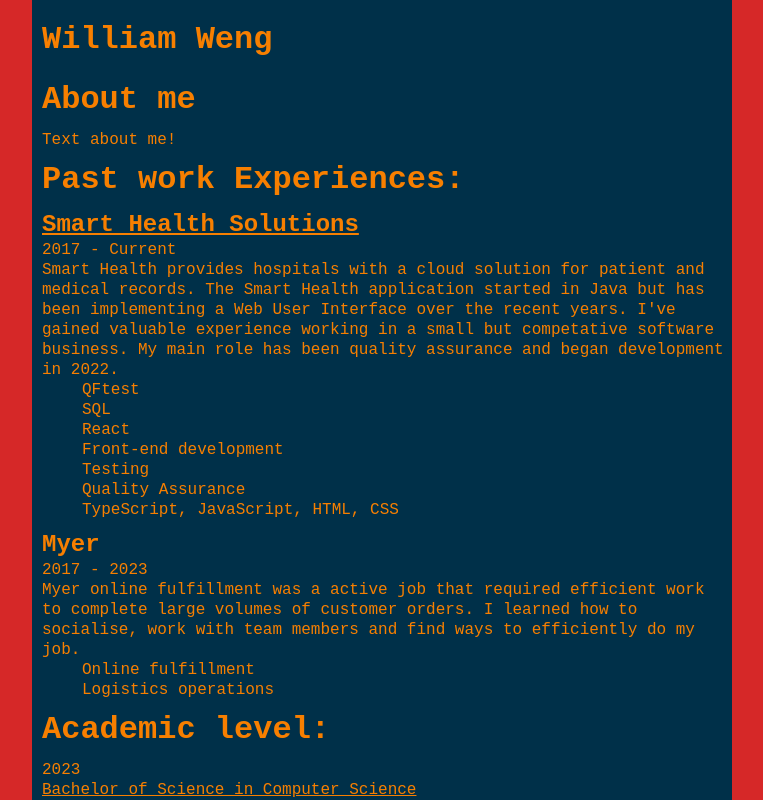
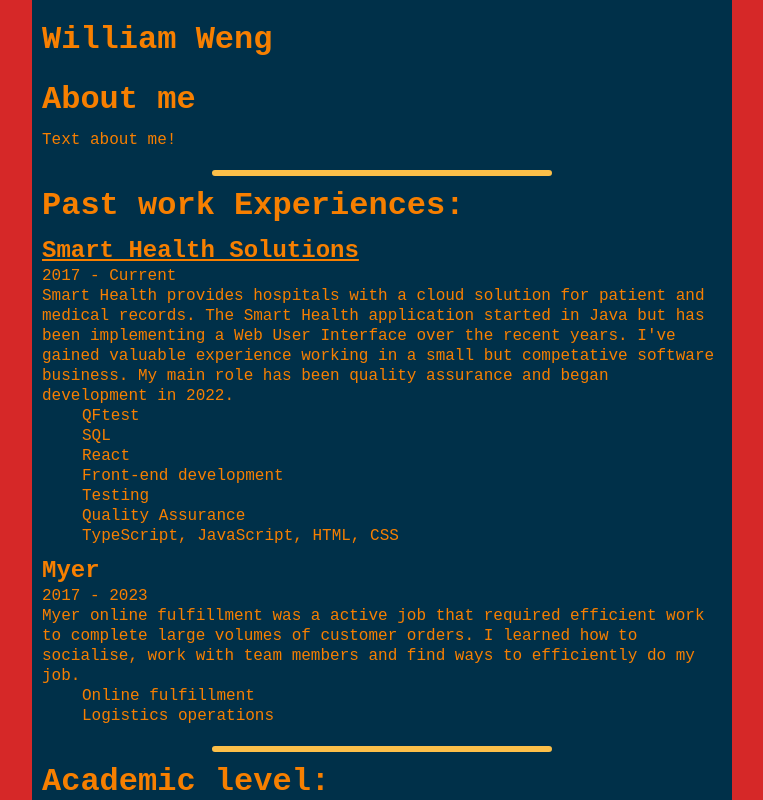
Before and after one commit to will-weng/will-weng.github.io, a React (Create React App) app: page / in a window 1280 px wide. Shown: the top 800 px of the page, without its empty margins (258-1021 px from the left). Built offline with nearby package versions, Linux system fonts and the light colour scheme; the HTML template or start-up script is replaced by a standard one.

Commit message:
Create line divider component

```diff
--- a/src/components/Content.tsx
+++ b/src/components/Content.tsx
@@ -15,6 +15,7 @@ const ContentStyle = styled.div`
 
     > * {
         padding-left: 10px;
+        padding-right: 10px;
     }
 
     * {
--- /dev/null
+++ b/src/components/HorizontalLine.tsx
@@ -0,0 +1,19 @@
+import styled from "styled-components";
+
+export const HorizontalStyle = styled.hr`
+    width: 50%;
+    margin-left: auto;
+    margin-right: auto;
+    border: 3px solid;
+    border-radius: 3px;
+    color: ${({ theme }) => theme.colours.Xanthous};
+    background-color: ${({ theme }) => theme.colours.Xanthous};
+`
+
+function HorizontalLine() {
+    return (
+        <HorizontalStyle />
+    );
+}
+
+export default HorizontalLine;
--- a/src/components/Section.tsx
+++ b/src/components/Section.tsx
@@ -1,5 +1,6 @@
 import React from "react";
 import styled from "styled-components";
+import HorizontalLine from "./HorizontalLine";
 
 interface SectionProps {
     children: React.ReactNode;
@@ -7,11 +8,14 @@ interface SectionProps {
 }
 
 const SectionStyle = styled.div`
+    margin-top: 20px;
+
 `
 
 function Section(props: SectionProps) {
     return (
         <SectionStyle>
+            <HorizontalLine />
             <h1>{props.heading}</h1>
             {props.children}
         </SectionStyle>
```
